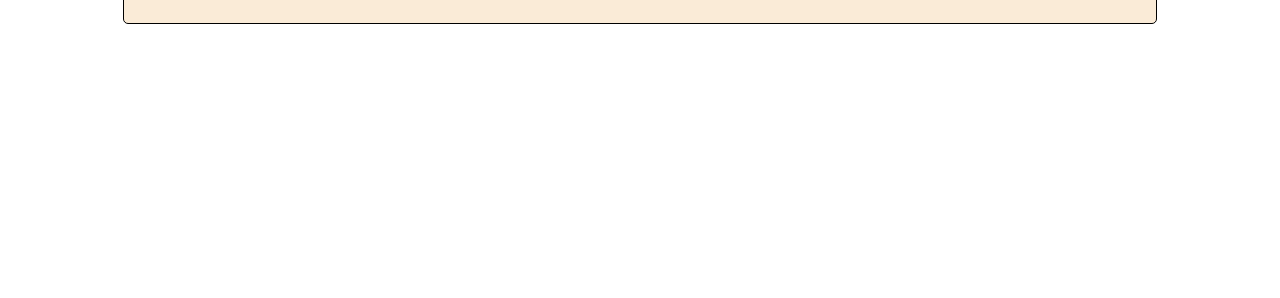
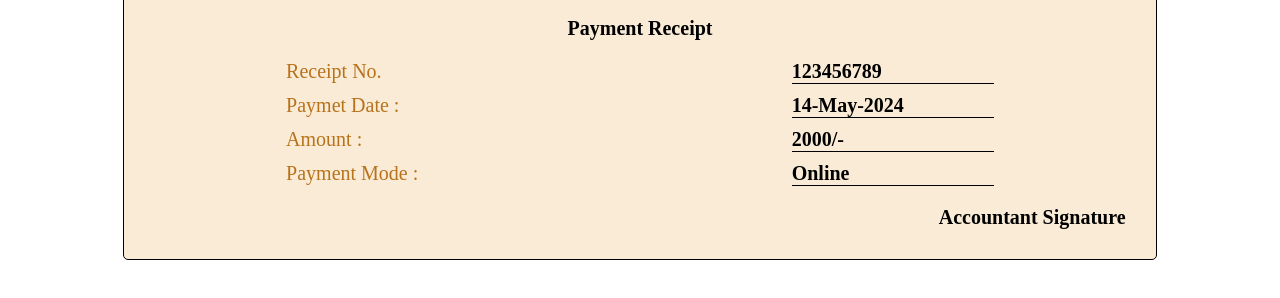
Before and after one commit to khardeaditya/Assign-21, a plain HTML site: page index.html in a window 1280 px wide. Shown: the part 256-554 px from the top of the page. Drawn offline with Linux system fonts and the light colour scheme.

Commit message:
bill detais added

```diff
--- a/index.html
+++ b/index.html
@@ -35,6 +35,36 @@
           text-align: end;
           border-bottom: 1px solid black;
         }
+        .bill-body{
+
+
+        }
+        .bill-title{
+          text-align: center;
+          font-size: 20px;
+        }
+        .bill-detail-key{
+color: rgb(184, 115, 26);
+width: 20%;
+
+        }
+        .bill-detail-value{
+          font-weight: bold;
+          border-bottom: 1px solid black;
+width: 20%;
+        }
+        .bill-detail{
+          display: flex;
+          justify-content: space-around;
+          font-size: 20px;
+          margin: 10px 0;
+        }
+        .accountant{
+          text-align: end;
+          font-size: 20px;
+          font-weight: bold;
+          margin-right: 20px;
+        }
 
     </style>
 </head>
@@ -53,7 +83,47 @@
 
 
     <div class="bill-body">
+      <h3 class="bill-title">Payment Receipt</h3>
+      <div class="bill-detail">
+        <div class="bill-detail-key">
+           Receipt No.
+        </div>
+        <div class="bill-detail-value">
+          123456789
+        </div>
 
+      </div>
+
+      <div class="bill-detail">
+        <div class="bill-detail-key">
+          Paymet Date :
+        </div>
+        <div class="bill-detail-value">
+         14-May-2024
+        </div>
+
+      </div>
+
+      <div class="bill-detail">
+        <div class="bill-detail-key">
+           Amount :
+        </div>
+        <div class="bill-detail-value">
+          2000/-
+        </div>
+
+      </div>
+
+      <div class="bill-detail">
+        <div class="bill-detail-key">
+           Payment Mode :
+        </div>
+        <div class="bill-detail-value">
+        Online
+        </div>
+
+      </div>
+      <p class="accountant">Accountant Signature</p>
 
     </div>
 
```
